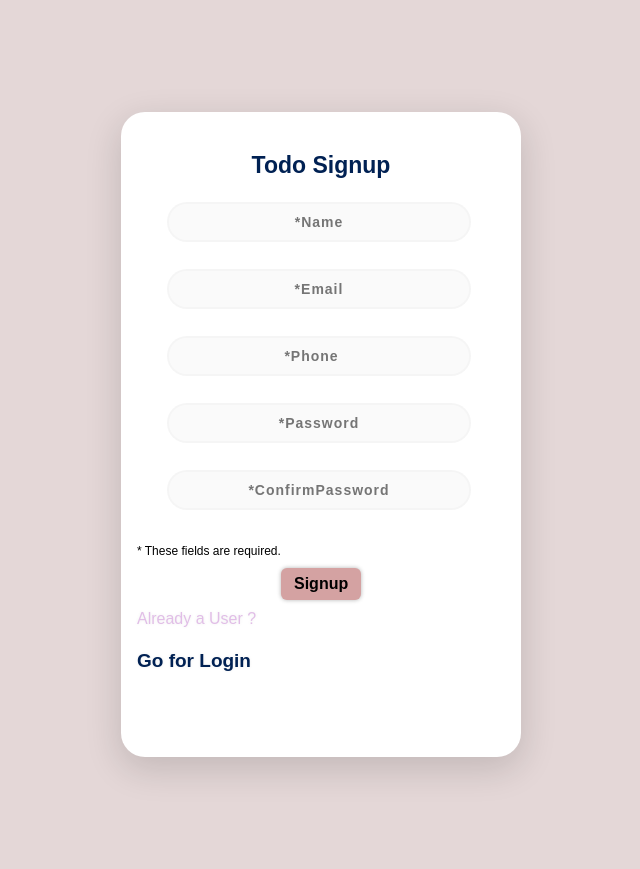
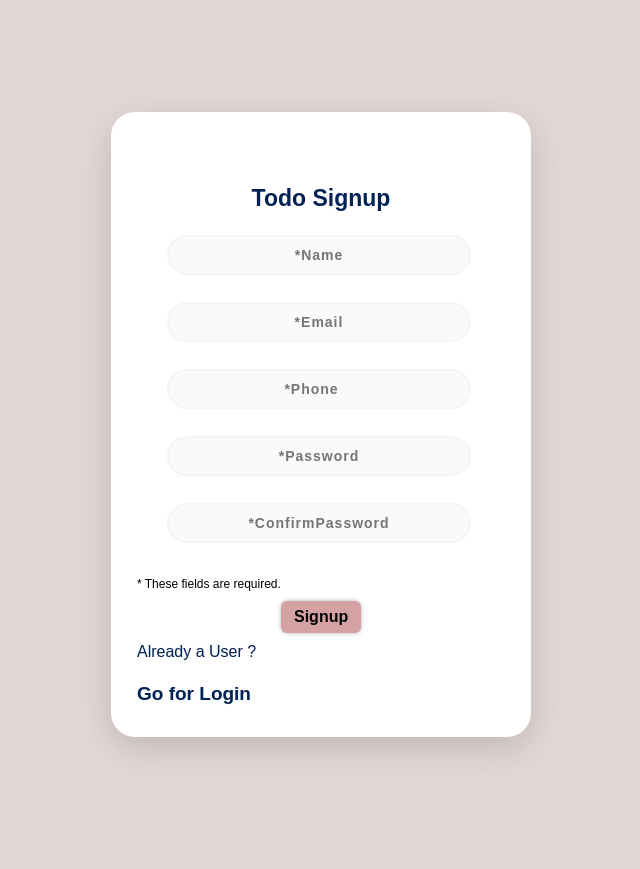
Before and after one commit to ankitpakhale/todolist, a Django app: page /todo/signup/ in a window 1280 px wide. Shown: the whole page, without its empty margins (319-959 px from the left). After the commit the page ends 755 px from the top, so only its background shows below. Run offline with Django 4.2, Linux system fonts and the light colour scheme.

Commit message:
dash commit

```diff
--- a/todoapp/templates/signup.html
+++ b/todoapp/templates/signup.html
@@ -16,8 +16,9 @@
         .main {
             background-color: #FFFFFF;
             width: 400px;
-            height: 645px;
-            margin: 7em auto;
+            height: auto;
+            margin: 112px auto;
+            padding: 10px;
             border-radius: 1.5em;
             box-shadow: 0px 11px 35px 2px rgba(0, 0, 0, 0.14);
         }
@@ -104,8 +105,8 @@
 
         a {
             text-shadow: 0px 0px 3px rgba(117, 117, 117, 0.12);
-            color: #E1BEE7;
-            text-decoration: none
+            text-decoration: none;
+            color: #002153;
         }
 
         .col-sm-12 p {
--- a/todoapp/urls.py
+++ b/todoapp/urls.py
@@ -9,5 +9,4 @@ urlpatterns = [
     path('login/', views.userLogin, name='LOGIN'),
 
     path('logout/', views.userLogOut, name='LOGOUT'),
-
 ]
--- a/todoapp/views.py
+++ b/todoapp/views.py
@@ -4,12 +4,6 @@ from django.contrib import messages
 from django.http import HttpResponse
 from .models import *
 # Create your views here.
-
-def dashboard(request):
-    if 'email' in request.session:
-        user = signUp.objects.get(email=request.session['email'])
-        return render(request, 'dashboard.html', {'name': user.name})
-    return redirect('LOGIN')
 
 def userSignUp(request):
     if request.POST:
@@ -47,23 +41,6 @@ def userLogin(request):
     if request.POST:
         em = request.POST.get('email')
         pass1 = request.POST.get('password')
-
-        print("Inside first try block", em)
-        check = signUp.objects.get(email = em)
-        print("Email is ",em)
-        if check.password == pass1:
-            request.session['email'] = check.email
-            print(f'{check.name} Successfully logged in')
-            return redirect('DASHBOARD')
-        else:
-            return HttpResponse('Invalid Password')
-    return render(request,'login.html')
-
-
-def userLogin(request):
-    if request.POST:
-        em = request.POST.get('email')
-        pass1 = request.POST.get('password')
         try:
             check = signUp.objects.get(email = em)
             print("Email is ",em)
@@ -79,7 +56,15 @@ def userLogin(request):
             return render(request,'login.html', {'msg':msg})
     return render(request,'login.html')
 
+def dashboard(request):
+    if 'email' in request.session:
+        user = signUp.objects.get(email=request.session['email'])
+
+
+        return render(request, 'dashboard.html', {'name': user.name})
+    return redirect('LOGIN')
+
 def userLogOut(request):
     del request.session['email']
-    print('User logged out')
+    print('User successfully logged out')
     return redirect('LOGIN')
```
Also changed, not shown: todoapp/templates/dashboard.html (+7 -0 lines), db.sqlite3.
